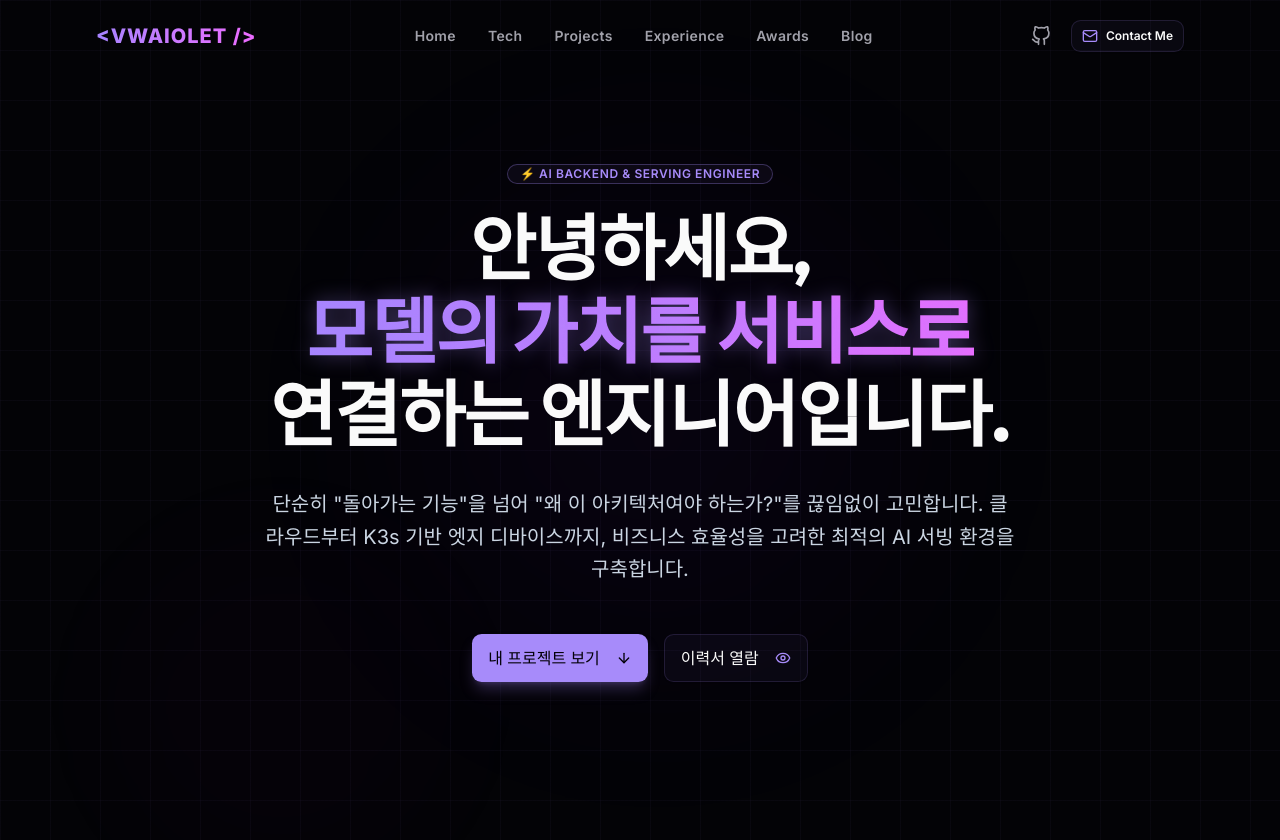
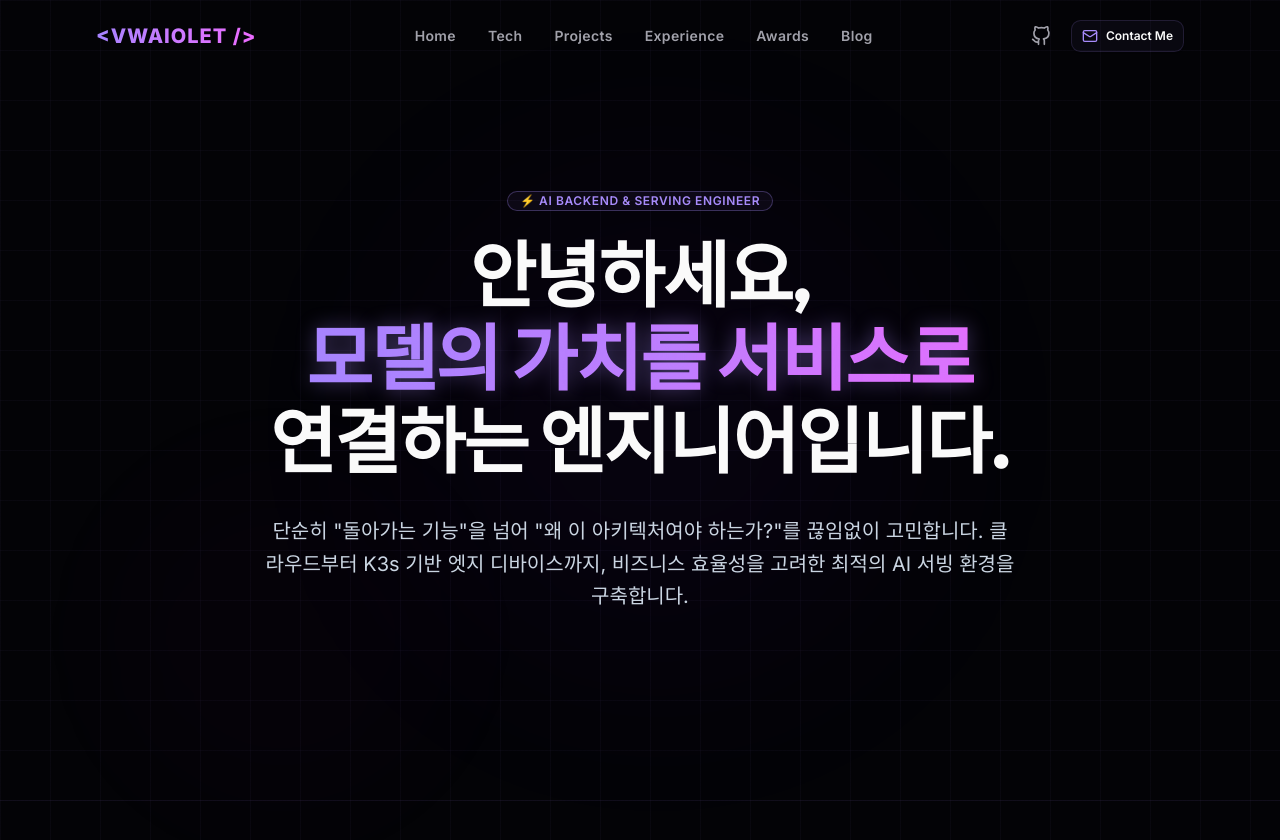
Before and after one commit to vwaiolet/info-vwaiolet, a React (Vite) app: page / in a window 1280 px wide. Shown: the top 840 px of the page. Built offline with nearby package versions, Linux system fonts and the light colour scheme.

Commit message:
히어로 이력서 모달 CTA 제거

```diff
--- a/src/components/portfolio/Hero.tsx
+++ b/src/components/portfolio/Hero.tsx
@@ -1,7 +1,4 @@
-import { Button } from "@/components/ui/button"
 import { Badge } from "@/components/ui/badge"
-import { ArrowDown, Eye } from "lucide-react"
-import { ResumeModal } from "./ResumeModal"
 import gsap from "gsap"
 import { useLayoutEffect, useRef } from "react"
 
@@ -53,23 +50,6 @@ export default function Hero() {
           단순히 "돌아가는 기능"을 넘어 "왜 이 아키텍처여야 하는가?"를 끊임없이 고민합니다. 클라우드부터 K3s 기반 엣지 디바이스까지, 비즈니스 효율성을 고려한 최적의 AI 서빙 환경을 구축합니다.
         </p>
 
-        <div
-          data-hero-actions
-          className="flex flex-col gap-4 sm:flex-row mt-6 w-full sm:w-auto justify-center"
-        >
-          <Button asChild size="lg" className="px-8 text-base h-12 bg-primary hover:bg-primary/95 text-primary-foreground font-medium shadow-lg shadow-primary/25 cursor-pointer">
-            <a href="#projects">
-              내 프로젝트 보기
-              <ArrowDown className="ml-2 w-4 h-4" />
-            </a>
-          </Button>
-          <ResumeModal>
-            <Button size="lg" variant="outline" className="px-8 text-base h-12 border-primary/20 hover:border-primary/50 bg-background/50 hover:bg-background/80 cursor-pointer">
-              이력서 열람
-              <Eye className="ml-2 w-4 h-4 text-primary" />
-            </Button>
-          </ResumeModal>
-        </div>
       </div>
     </div>
   )
--- a/src/components/portfolio/ResumeModal.tsx
+++ /dev/null
@@ -1,48 +0,0 @@
-import {
-  Dialog,
-  DialogContent,
-  DialogHeader,
-  DialogTitle,
-  DialogTrigger,
-} from "@/components/ui/dialog"
-import { FileText, ExternalLink } from "lucide-react"
-
-interface ResumeModalProps {
-  children: React.ReactNode
-}
-
-export function ResumeModal({ children }: ResumeModalProps) {
-  const resumeUrl = "/resume.pdf"
-
-  return (
-    <Dialog>
-      <DialogTrigger asChild>
-        {children}
-      </DialogTrigger>
-      <DialogContent className="max-w-[95vw] sm:max-w-[90vw] md:max-w-7xl h-[95vh] p-0 flex flex-col gap-0 overflow-hidden bg-background border-border">
-        <DialogHeader className="p-6 pb-4 border-b flex flex-row items-center justify-between space-y-0">
-          <DialogTitle className="flex items-center gap-2 text-xl font-bold">
-            <FileText className="w-6 h-6 text-primary" />
-            이력서 열람
-          </DialogTitle>
-          <a
-            href={resumeUrl}
-            target="_blank"
-            rel="noopener noreferrer"
-            className="flex items-center gap-1 text-sm text-muted-foreground hover:text-primary transition-colors mr-8"
-          >
-            <ExternalLink className="w-4 h-4" />
-            새 창에서 열기
-          </a>
-        </DialogHeader>
-        <div className="flex-1 w-full bg-muted/30 relative">
-          <iframe
-            src={resumeUrl}
-            className="w-full h-full border-none"
-            title="Resume PDF Viewer"
-          />
-        </div>
-      </DialogContent>
-    </Dialog>
-  )
-}
```
